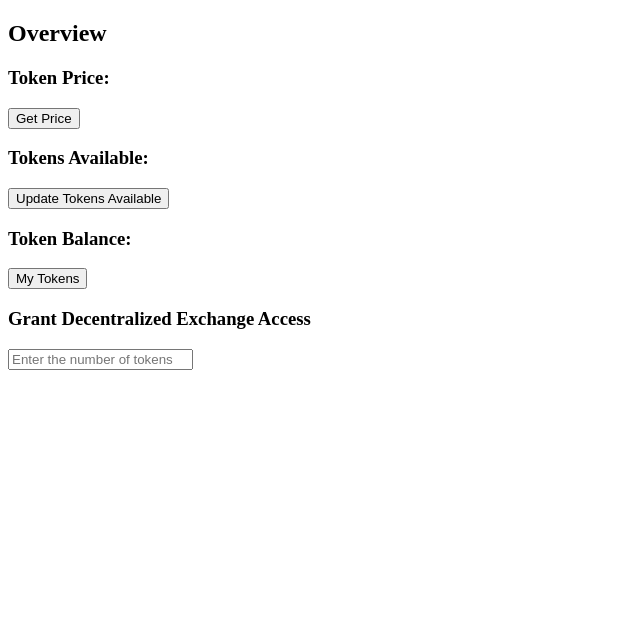
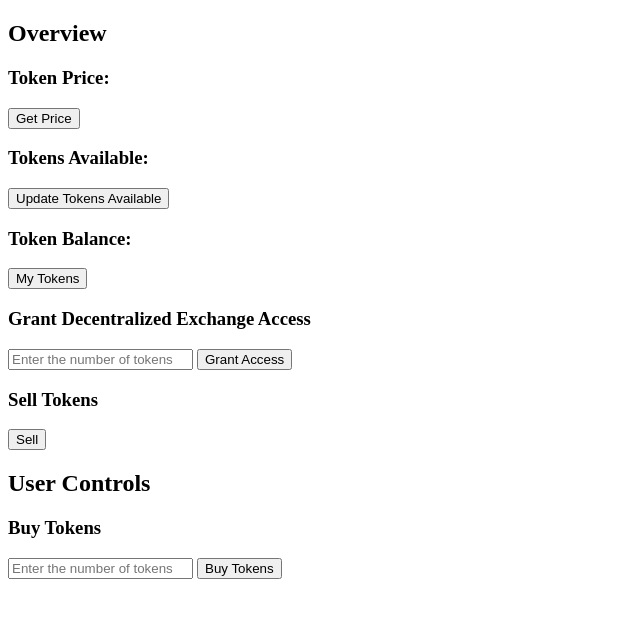
Before and after one commit to harrisb002/ERC20, a website: page frontend/base.html in a window 1280 px wide. Shown: the whole page, without its empty margins (0-640 px from the left). Drawn offline with Linux system fonts and the light colour scheme.

Commit message:
HTML buy tokens

```diff
--- a/frontend/base.html
+++ b/frontend/base.html
@@ -40,7 +40,28 @@
             to grant access to"
               id="tokenGrant"
             />
+            <button onclick="grantAccess()">Grant Access</button>
           </div>
+        </div>
+        <div class="item">
+          <h3>Sell Tokens</h3>
+          <button onclick="sell()">Sell</button>
+        </div>
+      </div>
+    </div>
+    <div class="container">
+      <h2>User Controls</h2>
+      <div class="item">
+        <h3>Buy Tokens</h3>
+        <div>
+          <input
+            type="number"
+            min="0"
+            placeholder="Enter the number of tokens
+                to buy"
+            id="buyTokens"
+          />
+          <button onclick="buyTokens()">Buy Tokens</button>
         </div>
       </div>
     </div>
```
